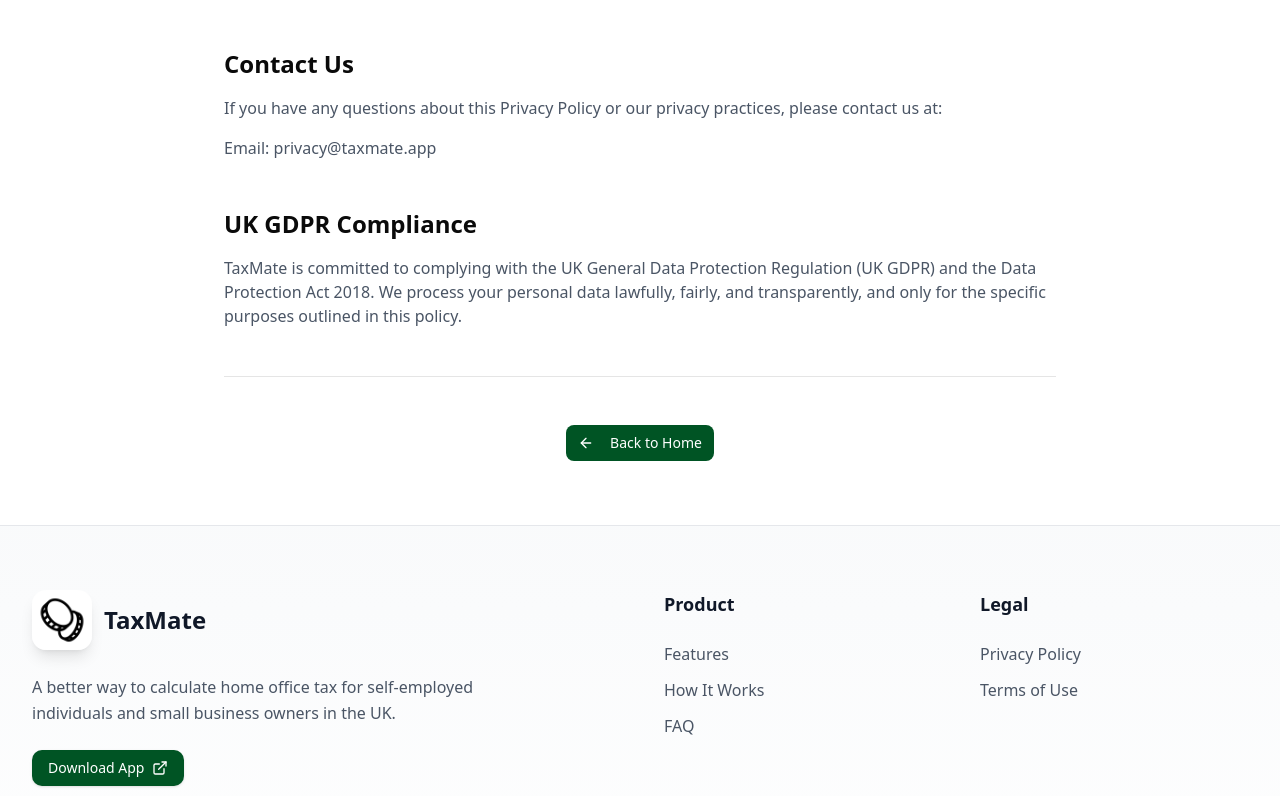
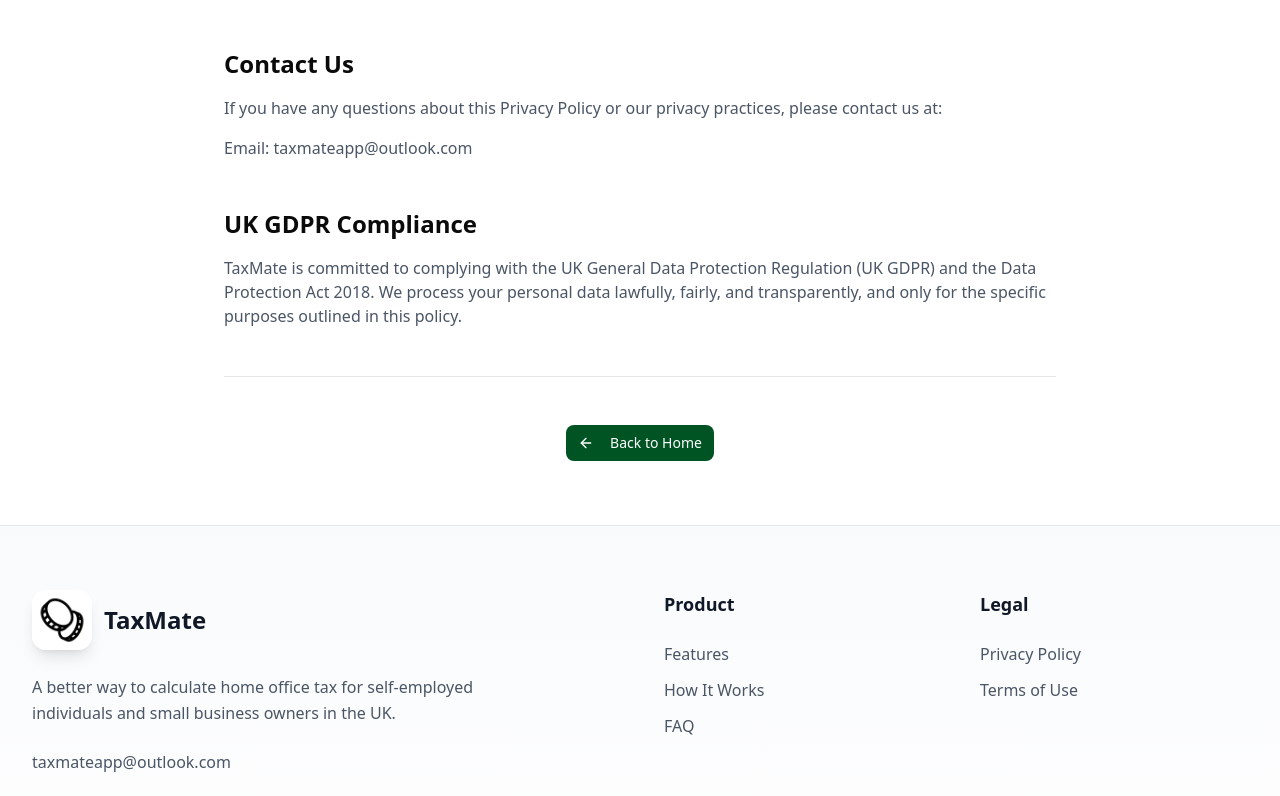
Before and after one commit to wburgess21/taxmate, a Next.js app: page /privacy in a window 1280 px wide. Shown: the part 3482-4278 px from the top of the page. Built offline with nearby package versions, Linux system fonts and the light colour scheme.

Commit message:
Update privacy policy and footer with email

```diff
--- a/app/privacy/page.tsx
+++ b/app/privacy/page.tsx
@@ -221,7 +221,7 @@ export default function PrivacyPolicy() {
               contact us at:
             </p>
             <p className="text-gray-600 mb-4">
-              Email: privacy@taxmate.app
+              Email: taxmateapp@outlook.com
             </p>
           </section>
 
@@ -261,6 +261,14 @@ export default function PrivacyPolicy() {
                 <p className="text-gray-600 mb-6 max-w-md leading-relaxed">
                   A better way to calculate home office tax for self-employed individuals
                   and small business owners in the UK.
+                </p>
+                <p className="text-gray-600 mb-4 sm:mb-6 text-sm sm:text-base">
+                  <a
+                    href="mailto:taxmateapp@outlook.com"
+                    className="hover:text-[#005424] transition-colors duration-200"
+                  >
+                    taxmateapp@outlook.com
+                  </a>
                 </p>
                 <div className="flex items-center gap-4">
                   <a
--- a/app/terms/page.tsx
+++ b/app/terms/page.tsx
@@ -68,6 +68,14 @@ export default function TermsOfUse() {
                 <p className="text-gray-600 mb-6 max-w-md leading-relaxed">
                   A better way to calculate home office tax for self-employed individuals
                   and small business owners in the UK.
+                </p>
+                <p className="text-gray-600 mb-4 sm:mb-6 text-sm sm:text-base">
+                  <a
+                    href="mailto:taxmateapp@outlook.com"
+                    className="hover:text-[#005424] transition-colors duration-200"
+                  >
+                    taxmateapp@outlook.com
+                  </a>
                 </p>
                 <div className="flex items-center gap-4">
                   <a
```
